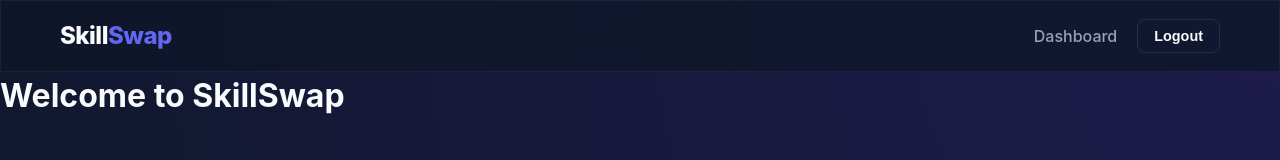
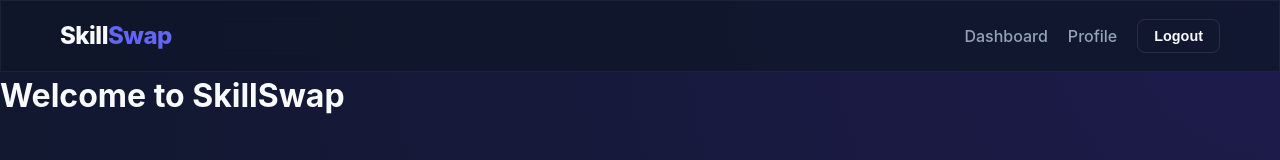
Before and after one commit to sameer9860/SkillSwap, a React app in the folder frontend/: page / in a window 1280 px wide. Shown: the top 160 px of the page. Built offline with nearby package versions, Linux system fonts and the light colour scheme; sample sign-in values are in the browser's storage; the HTML template or start-up script is replaced by a standard one.

Commit message:
added profile

```diff
--- a/frontend/src/components/Navbar.jsx
+++ b/frontend/src/components/Navbar.jsx
@@ -8,7 +8,7 @@ const Navbar = () => {
   if (!user) return null;
 
   return (
-    <nav className="glass" style={{ postion: 'sticky', top: 0, zIndex: 1000 }}>
+    <nav className="glass" style={{ position: 'sticky', top: 0, zIndex: 1000 }}>
       <div className="container" style={{
         height: '70px',
         display: 'flex',
@@ -23,6 +23,12 @@ const Navbar = () => {
 
         <div style={{ display: 'flex', alignItems: 'center', gap: '20px' }}>
           <Link to="/dashboard" style={{ fontWeight: 500, color: 'var(--text-muted)' }}>Dashboard</Link>
+          <Link to="/profile" style={{ fontWeight: 500, color: 'var(--text-muted)' }}>Profile</Link>
+          {user?.role === 'mentor' && (
+            <Link to="/skills/new" className="btn-outline" style={{ borderRadius: '8px', fontSize: '0.9rem' }}>
+              Create Skill
+            </Link>
+          )}
           <button
             onClick={logout}
             className="btn-outline"
```
